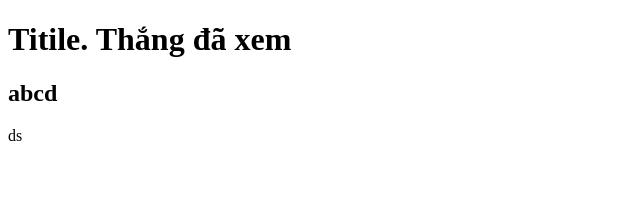
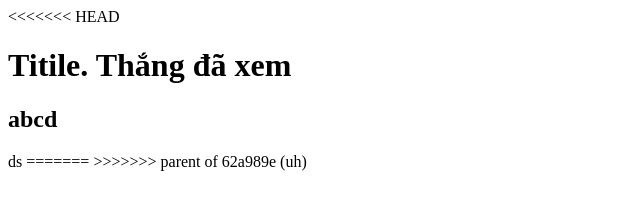
Before and after one commit to T1-2203-M1-G5/demo, a plain HTML site: page index.html in a window 1280 px wide. Shown: the whole page, without its empty margins (0-640 px from the left). Drawn offline with Linux system fonts and the light colour scheme.

Commit message:
Update index.html

```diff
--- a/index.html
+++ b/index.html
@@ -7,9 +7,12 @@
     <title>Demo Github</title>
 </head>
 <body>
+<<<<<<< HEAD
     <h1>Titile. Thắng đã xem</h1>
     <h2>abcd</h2>
     ds
+=======
+>>>>>>> parent of 62a989e (uh)
 
 </body>
 </html>
```
